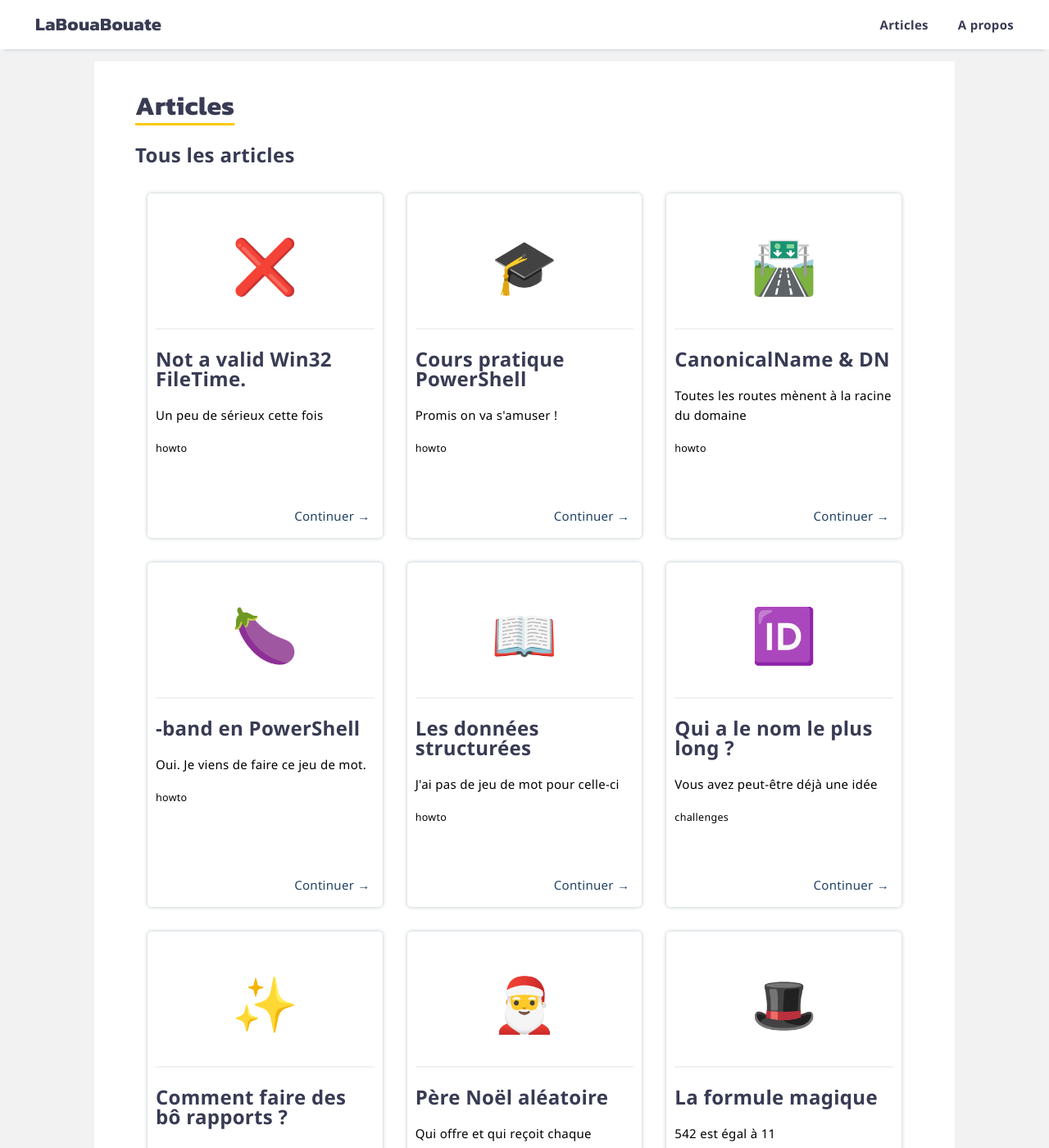
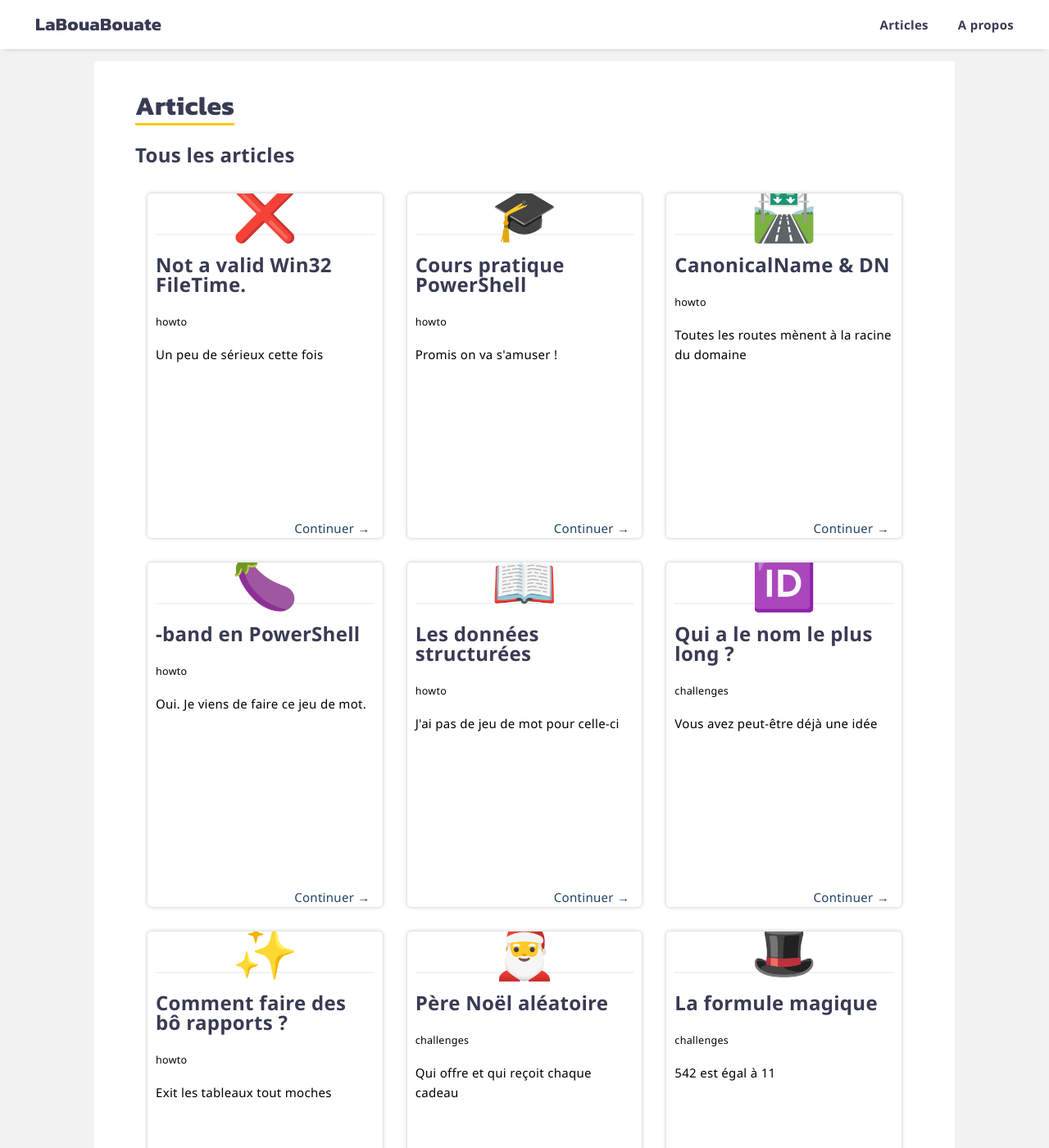
Before and after one commit to leobouard/leobouard.github.io, a Jekyll site: the page built from blog.md, in a window 1280 px wide and 1400 px high. Shown: the whole window at 82% size. Built offline with Jekyll 4.4.1, drawn with Linux system fonts in a browser that asks for light colours; our own code applies the rules of GitHub Pages for plain Markdown files; some of the changed text lies outside the part shown.

Commit message:
Simplification des articles

```diff
--- a/blog.md
+++ b/blog.md
@@ -10,12 +10,12 @@
     {% for post in site.posts %}
         {% if post.listed == true %}
             <article>
-                <p style="text-align: center; font-size: 65px;">{{ post.icon }}</p>
+                <div style="text-align: center; font-size: 65px;">{{ post.icon }}</div>
                 <hr>
                 <h2>{{ post.title }}</h2>
+                <small>{{ post.tags }}</small>
                 <p>{{ post.description }}</p>
-                <p><small>{{ post.tags }}</small></p>
-                <p style="position: absolute; bottom: 0px; right: 15px;"><a href="{{ post.id }}">Continuer →</a></p>
+                <a style="position: absolute; bottom: 0px; right: 15px;" href="{{ post.id }}">Continuer →</a>
             </article>
         {% endif %}
     {% endfor %}
```
